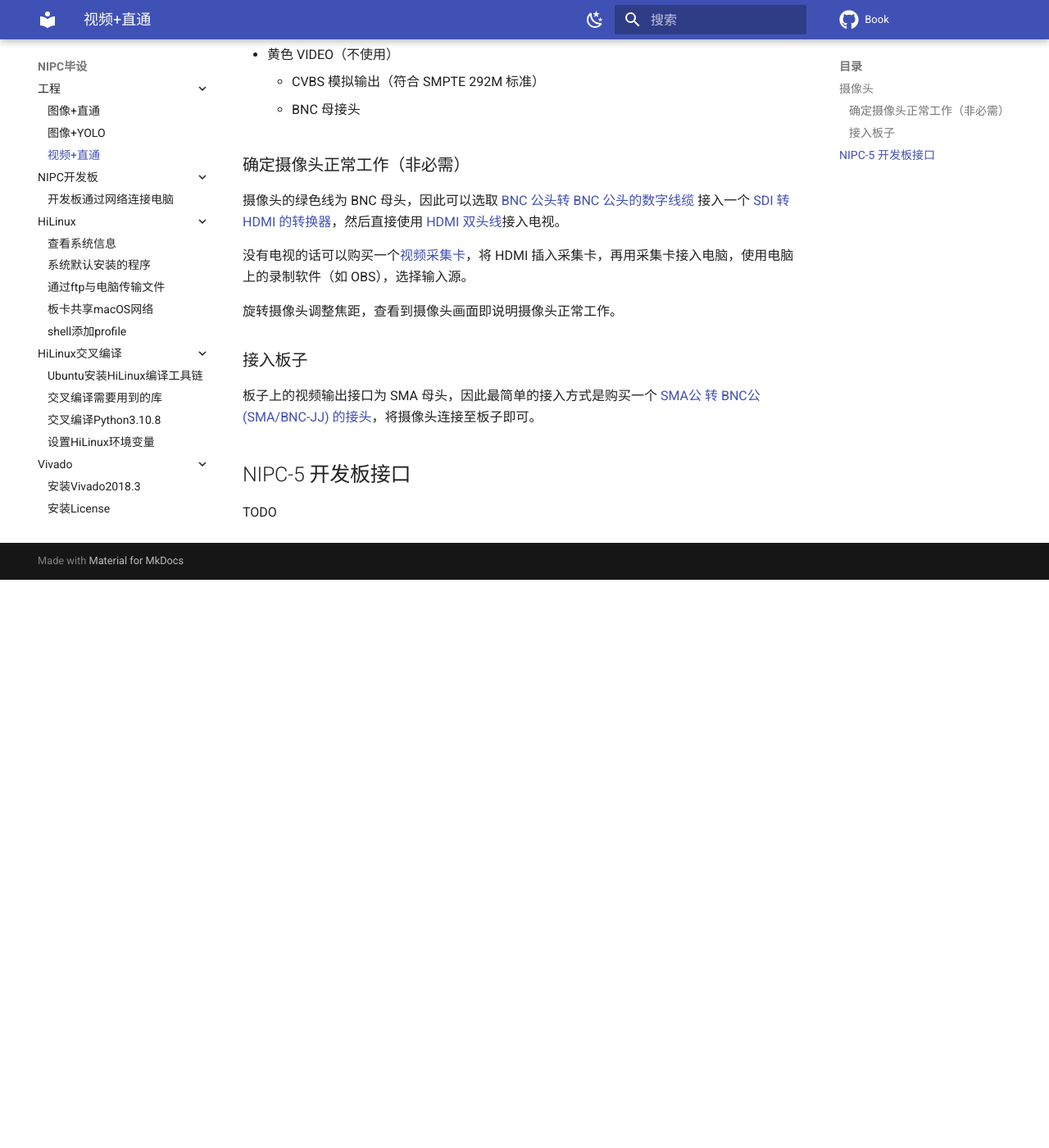
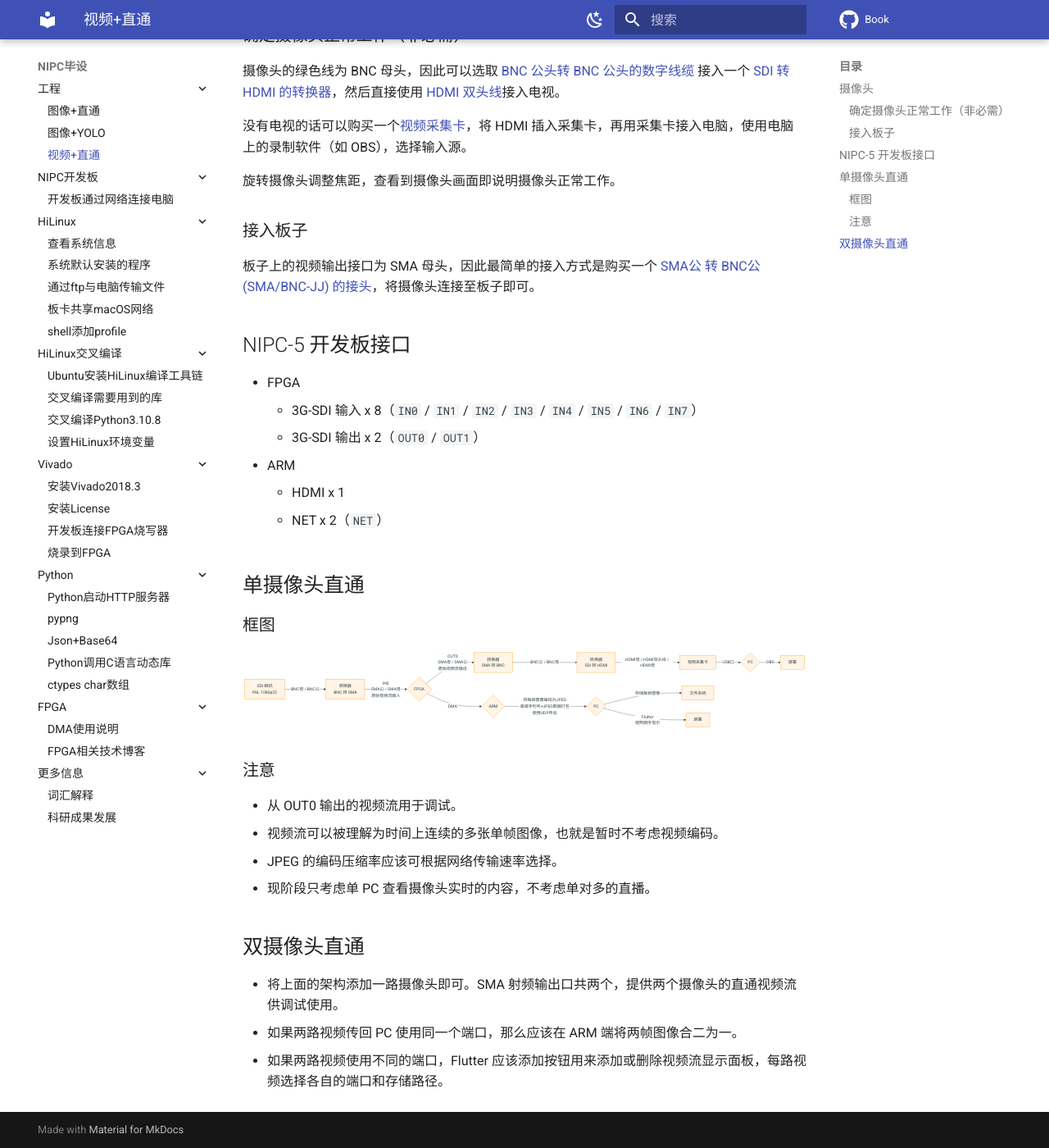
Before and after one commit to NIPC-Project/Book, an MkDocs documentation site: the page built from docs/PROJECTS/video-through.md, in a window 1280 px wide and 1400 px high, scrolled down 753 px. Shown: the whole window at 82% size. Built offline with MkDocs 1.6.1 and Material for MkDocs 9.7.7, drawn with Linux system fonts in a browser that asks for light colours; comment, search, counter and statistics services are not loaded; before the commit the page ends 1460 px from its top, so only the background shows below that; some of the changed text lies outside the part shown.

Commit message:
add design in video through

````diff
--- a/docs/PROJECTS/video-through.md
+++ b/docs/PROJECTS/video-through.md
@@ -41,4 +34,35 @@
 
 ## NIPC-5 开发板接口
 
-TODO
+- FPGA
+    - 3G-SDI 输入 x 8（`IN0` / `IN1` / `IN2` / `IN3` / `IN4` / `IN5` / `IN6` / `IN7`）
+    - 3G-SDI 输出 x 2（`OUT0` / `OUT1`）
+- ARM
+    - HDMI x 1
+    - NET x 2（`NET`）
+
+## 单摄像头直通
+
+### 框图
+
+```mermaid
+flowchart LR
+    I00[SDI 相机\nPAL 1080p25] -- BNC母 / BNC公 --> I01[转换器\nBNC 转 SMA] -- IN0\nSMA公 / SMA母\n原始视频流输入 --> FPGA{FPGA}
+    FPGA -- OUT0\nSMA母 / SMA公\n原始视频流输出 --> O00[转换器\nSMA 转 BNC] -- BNC公 / BNC母 --> O01[转换器\nSDI 转 HDMI] -- HDMI母 / HDMI双头线 / HDMI母 --> O02[视频采集卡] -- USB口 --> O03{PC} -- OBS --> 屏幕
+    FPGA -- DMA --> ARM{ARM} -- 将每帧图像编码为JPEG\n递增序列号+JPEG数据打包使用UDP传出 --> O10{PC}
+    O10 -- 存储每帧图像--> O11[文件系统]
+    O10 -- Flutter\n按照顺序显示 --> O12[屏幕]
+```
+
+### 注意
+
+- 从 OUT0 输出的视频流用于调试。
+- 视频流可以被理解为时间上连续的多张单帧图像，也就是暂时不考虑视频编码。
+- JPEG 的编码压缩率应该可根据网络传输速率选择。
+- 现阶段只考虑单 PC 查看摄像头实时的内容，不考虑单对多的直播。
+
+## 双摄像头直通
+
+- 将上面的架构添加一路摄像头即可。SMA 射频输出口共两个，提供两个摄像头的直通视频流供调试使用。
+- 如果两路视频传回 PC 使用同一个端口，那么应该在 ARM 端将两帧图像合二为一。
+- 如果两路视频使用不同的端口，Flutter 应该添加按钮用来添加或删除视频流显示面板，每路视频选择各自的端口和存储路径。
--- a/mkdocs.yml
+++ b/mkdocs.yml
@@ -86,11 +86,16 @@
   - pymdownx.highlight: # 代码块高亮
       # linenums: true # 显示行号
       # auto_title: true # 显示编程语言名称
-  - pymdownx.superfences # 代码块高亮插件
   - meta # 支持Markdown文件上方自定义标题标签等
   - admonition # https://squidfunk.github.io/mkdocs-material/reference/admonitions/#inline-blocks
   - pymdownx.details # admonition需要
-
+  - pymdownx.superfences:
+      # 代码块高亮插件
+      # 流程图插件 https://mermaid.js.org/intro/
+      custom_fences:
+        - name: mermaid
+          class: mermaid
+          format: !!python/name:pymdownx.superfences.fence_code_format
 extra_javascript:
   # latex支持
   # check https://squidfunk.github.io/mkdocs-material/reference/mathjax/?h=math for more information
````
Also changed, not shown: other parts of docs/PROJECTS/video-through.md (+1 -8 lines).
